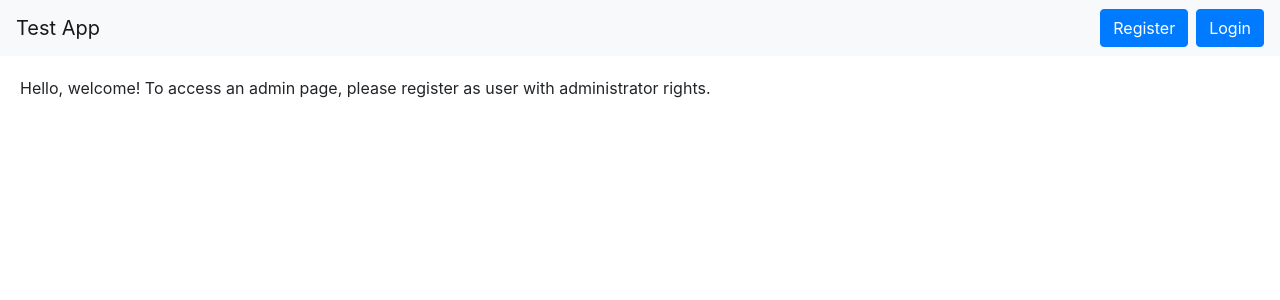
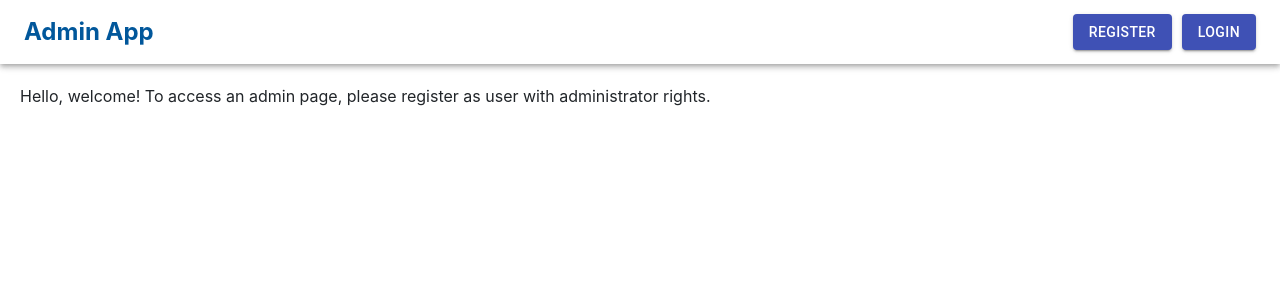
Before and after one commit to Kentucky94/attractor-js-test-innokentii-li, a React (Create React App) app in the folder frontend/: page /error in a window 1280 px wide. Shown: the top 300 px of the page. Built offline with nearby package versions, Linux system fonts and the light colour scheme.

Commit message:
Interface changes made

```diff
--- a/frontend/src/components/MasterTable/MasterTable.js
+++ b/frontend/src/components/MasterTable/MasterTable.js
@@ -1,9 +1,9 @@
 import React from 'react';
 import PropTypes from 'prop-types';
+import {Link as RouterNavLink} from 'react-router-dom'
 
 import SimpleModal from '../UI/Modal/Modal';
 
-import {Link as RouterNavLink} from 'react-router-dom'
 import {makeStyles} from '@material-ui/core/styles';
 import Table from '@material-ui/core/Table';
 import TableBody from '@material-ui/core/TableBody';
--- a/frontend/src/components/UI/AnonymousMenu.js
+++ b/frontend/src/components/UI/AnonymousMenu.js
@@ -1,13 +1,42 @@
-import React from 'react';
-import {Button} from "reactstrap";
+import React, {Fragment} from 'react';
 import {NavLink as RouterNavLink} from "react-router-dom";
 
+import Button from "@material-ui/core/Button";
+import {makeStyles} from "@material-ui/core/styles";
+
+const useStyles = makeStyles(() => ({
+  button: {
+    marginLeft: '10px',
+    '&:hover': {
+      color: 'inherit'
+    },
+  },
+}));
+
 const AnonymousMenu = () => {
+  const classes = useStyles();
+
   return (
-    <div>
-      <Button className='ml-2' tag={RouterNavLink} to='/register' color='primary'>Register</Button>
-      <Button className='ml-2' tag={RouterNavLink} to='/login' color='primary'>Login</Button>
-    </div>
+    <Fragment>
+      <Button
+        variant='contained'
+        color='primary'
+        className={classes.button}
+        component={RouterNavLink}
+        to='/register'
+      >
+        Register
+      </Button>
+      <Button
+        variant='contained'
+        color='primary'
+        className={classes.button}
+        component={RouterNavLink}
+        to='/login'
+      >
+        Login
+      </Button>
+    </Fragment>
   );
 };
 
--- a/frontend/src/components/UI/FormElement/FormElement.js
+++ b/frontend/src/components/UI/FormElement/FormElement.js
@@ -2,6 +2,7 @@ import React from 'react';
 import PropTypes from 'prop-types';
 
 import FileInput from "./FileInput";
+
 import TextField from "@material-ui/core/TextField";
 import {MenuItem} from "@material-ui/core";
 
--- a/frontend/src/components/UI/NavigationBar/NavigationBar.js
+++ b/frontend/src/components/UI/NavigationBar/NavigationBar.js
@@ -1,22 +1,50 @@
 import React from 'react';
-import {Navbar, NavbarBrand} from 'reactstrap';
 import {useSelector} from "react-redux";
-import {NavLink} from "react-router-dom";
+import {Link as RouterNavLink} from "react-router-dom";
 
 import UserMenu from "../UserMenu";
 import AnonymousMenu from "../AnonymousMenu";
+import AppBar from "@material-ui/core/AppBar";
+import Toolbar from "@material-ui/core/Toolbar";
+import IconButton from "@material-ui/core/IconButton";
+import {makeStyles} from "@material-ui/core/styles";
+
+const useStyles = makeStyles(() => ({
+  root: {
+    flexGrow: 1,
+  },
+  tbar: {
+    justifyContent: 'space-between'
+  },
+  appbar: {
+    background: 'inherit',
+    fontWeight: 'bold',
+  },
+  tlink: {
+    color: '#01579b',
+    '&:hover': {
+      color: '#01579b',
+      textDecoration: 'none',
+    }
+  }
+}));
 
 const NavigationBar = () => {
   const user = useSelector(state => state.users.user);
+  const classes = useStyles();
 
   return (
-    <div>
-      <Navbar color="light" light expand="md">
-        <NavbarBrand className='mr-auto' tag={NavLink} to='/'>Test App</NavbarBrand>
-        <div>
-          {user ? <UserMenu user={user}/> : <AnonymousMenu />}
-        </div>
-      </Navbar>
+    <div className={classes.root}>
+      <AppBar position="static" className={classes.appbar}>
+        <Toolbar className={classes.tbar}>
+          <IconButton className={classes.tlink} edge="start" component={RouterNavLink} to='/'>
+            Admin App
+          </IconButton>
+          <div>
+            {user ? <UserMenu user={user}/> : <AnonymousMenu />}
+          </div>
+        </Toolbar>
+      </AppBar>
     </div>
   );
 };
--- a/frontend/src/components/UI/UserMenu.js
+++ b/frontend/src/components/UI/UserMenu.js
@@ -1,17 +1,30 @@
 import React, {Fragment} from 'react';
-import {Button} from "reactstrap";
 import {useDispatch} from "react-redux";
 
 import {logoutUser} from "../../store/actions/usersActions";
+import Button from "@material-ui/core/Button";
+import {makeStyles} from "@material-ui/core/styles";
+import Typography from "@material-ui/core/Typography";
+
+const useStyles = makeStyles({
+  user: {
+    color: '#01579b',
+    marginRight: '20px',
+    fontWeight: 'bold',
+  }
+});
 
 const UserMenu = props => {
   const dispatch = useDispatch();
+  const classes = useStyles();
 
   return (
     <Fragment>
-      <b>Welcome, {props.user.username}!</b>
+      <Typography className={classes.user} variant='button'>
+        {props.user.username}
+      </Typography>
 
-      <Button className='ml-2' color="danger" onClick={() => dispatch(logoutUser())}>Logout</Button>
+      <Button variant='contained' color="secondary" onClick={() => dispatch(logoutUser())}>Logout</Button>
     </Fragment>
   );
 };
--- a/frontend/src/containers/EditArticlePage/EditArticlePage.js
+++ b/frontend/src/containers/EditArticlePage/EditArticlePage.js
@@ -8,7 +8,7 @@ import Grid from "@material-ui/core/Grid";
 import Box from "@material-ui/core/Box";
 import Typography from "@material-ui/core/Typography";
 import Button from "@material-ui/core/Button";
-import {createArticle, editArticle, fetchArticle} from "../../store/actions/articlesActions";
+import {editArticle, fetchArticle} from "../../store/actions/articlesActions";
 
 class EditArticlePage extends Component {
   state = {
```
